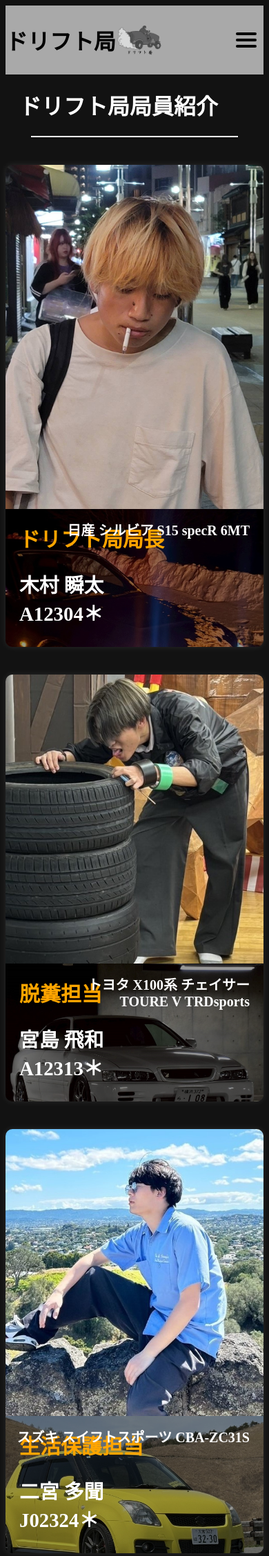
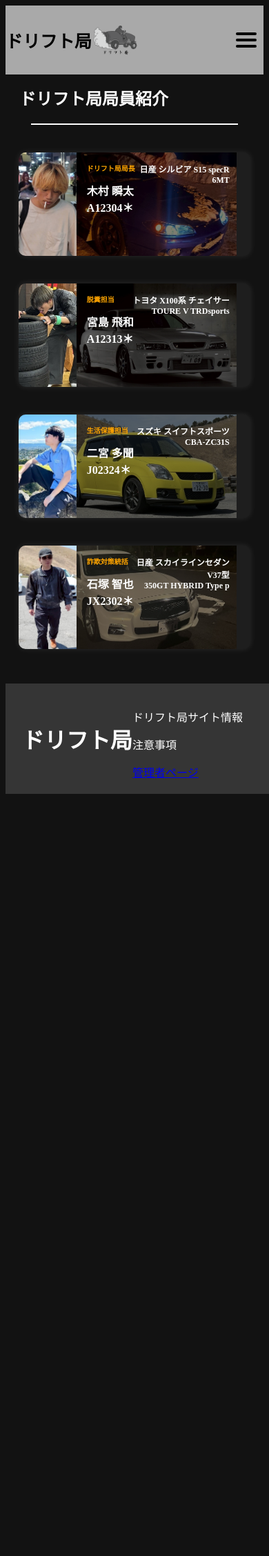
Before and after one commit to Tamon-James/drift_up, a PHP site: page /members.php in a window 390 px wide. Shown: the top 2256 px of the page at 69% size. After the commit the page ends 1151 px from the top, so only its background shows below. Run offline with PHP 8.4, Linux system fonts and the light colour scheme; a stand-in replaces the project's code that opens the database connection.

Commit message:
メンバーリストと活動報告一覧のレスポンシブデザインを改善し、CSSのアニメーションを削除しました。リンクの修正も行いました。

```diff
--- a/public/common/show.php
+++ b/public/common/show.php
@@ -48,7 +48,7 @@ $post = $stmt->fetch(PDO::FETCH_ASSOC);
                 <p>ページが見つかりません。</p>
             <?php endif; ?>
         </div>
-        <a class="back" href="../report.php">back</a>
+        <a class="back" href="../<?= htmlspecialchars($type) ?>.php">back</a>
     </div>
 </body>
 </html>
--- a/public/css/common.css
+++ b/public/css/common.css
@@ -121,7 +121,7 @@ header li{
 
 }
 
-@media all and (max-width: 768px) {
+@media all and (max-width: 950px) {
   .header-list {
     display: none;
     position: absolute;
@@ -168,4 +168,8 @@ header li{
 
 @media all and (max-width: 480px) {
 
+    .header-logo{
+        font-size: 25px;
+    }
+
 }
--- a/public/css/members.css
+++ b/public/css/members.css
@@ -13,26 +13,12 @@ font-weight: bold;
 display:flex;
 flex-wrap:wrap;
 max-width:1000px;
+height:450px;
 margin:40px auto;
 background-color:#1e1e1e;
 box-shadow:0 0 10px rgba(255,255,255,0.1);
 border-radius: 10px;
 overflow:hidden;
-animation-name:slideIn;
-animation-duration:5s;
-animation-timing-function:cubic-bezier(0.25,1,0.5,1);
-animation-fill-mode:forwards;
-}
-
-@keyframes slideIn{
-    0%{
-        transform:translateX(180px);
-        opacity:0;
-    }
-    40%,100%{
-        opacity:1;
-        transform:translateX(0);
-    }
 }
 
 .member-photo{
@@ -63,17 +49,6 @@ animation-fill-mode:forwards;
     font-family: '';
 }
 
-.member-info::before{
-    content:"";
-    position:absolute;
-    top:0;
-    left:0;
-    width:100%;
-    height:100%;
-    background-color: rgba(0,0,0,0.4); /*等価調整*/
-    z-index:0;
-}
-
 .member-list:nth-of-type(1) .member-info{
     background-image:url("../images/shunta-car1.jpg");
 }
@@ -90,9 +65,20 @@ animation-fill-mode:forwards;
     background-image:url("../images/ishi-car2.jpg");
 }
 
+.member-info::before {
+  content: "";
+  position: absolute;
+  top: 0;
+  left: 0;
+  width: 100%;
+  height: 100%;
+  background: rgba(0,0,0,0.5);
+  z-index: 1;
+}
+
 .member-info * {
     position:relative;
-    z-index:1;
+    z-index: 2;
 }
 
 .member-info h2{
@@ -115,3 +101,73 @@ animation-fill-mode:forwards;
     z-index:2;
     text-align: right;
 }
+
+@media all and (max-width: 950px) {
+  .member-list {
+    flex-wrap: hidden;
+    max-width: 90%;
+    height: 330px;
+  }
+
+  .member-photo{
+    flex: 1 1 40%;
+    max-width: 35%;
+  }
+
+  .member-photo img{
+    height: 100%;
+    object-fit: cover;
+  }
+
+  .member-info{
+    flex: 1 1 60%;
+    max-width: 60%;
+    font-size: 14px;
+    padding: 15px;
+    background-size: cover;
+    background-position: center;
+    background-repeat: no-repeat;
+  }
+
+  .role {
+    font-size: 20px;
+  }
+
+  .car-info {
+    font-size: 14px;
+  }
+}
+
+
+@media all and (max-width: 685px) {
+
+  .page-title{
+    font-size:24px;
+  }
+
+  .member-list {
+    height: 150px;
+  }
+
+  .member-photo{
+    max-width: 25%;
+  }
+
+  .member-info{
+    font-size: 12px;
+  }
+
+  .member-info h2{
+    font-size: 16px;
+  }
+
+  .role {
+    font-size: 10px;
+  }
+
+  .car-info {
+    font-size: 12px;
+    max-width: 65%;
+    padding-right: 0;
+  }
+}
--- a/public/members.php
+++ b/public/members.php
@@ -4,8 +4,8 @@
         <meta charset="UTF-8">
         <meta name="viewport" content="width=device-width, initial-scale=1">
         <title>ドリフト局公式サイト</title>
-        <link rel="stylesheet" href="css/common.css">
-        <link rel="stylesheet" href="css/members.css">
+        <link rel="stylesheet" href="/css/common.css">
+        <link rel="stylesheet" href="/css/members.css">
     </head>
 
     <body>
@@ -37,7 +37,7 @@
             <hr>
 
             <!--1stMember-->
-            <div class="member-list anim-box slidein is-animated">
+            <div class="member-list">
                 <div class="member-photo">
                     <img src="images/shunta-face2.jpg" alt="しゅんた 顔" class="face">
                 </div>
@@ -52,12 +52,12 @@
             </div>
 
             <!--2ndMember-->
-            <div class="member-list anim-box slidein is-animated">
+            <div class="member-list">
                 <div class="member-photo">
                     <img src="images/towa-face.jpg" alt="とわ 顔" class="face">
                 </div>
                 <div class="member-info">
-                    <div class=""member-info-right>
+                    <div class="member-info-right">
                          <div class="role">脱糞担当</div>
                          <h2><strong>宮島 飛和</strong><br class="id">A12313＊</h2>
                     </div>
@@ -67,12 +67,12 @@
             </div>
 
             <!--3rdMember-->
-            <div class="member-list anim-box slidein is-animated">
+            <div class="member-list">
                 <div class="member-photo">
                     <img src="images/tamon-face.jpg" alt="多聞 顔" class="face">
                 </div>
                 <div class="member-info">
-                    <div class=""member-info-right>
+                    <div class="member-info-right">
                          <div class="role">生活保護担当</div>
                          <h2><strong>二宮 多聞</strong><br class="id">J02324＊</h2>
                     </div>
@@ -82,12 +82,12 @@
             </div>
 
             <!--4thMember-->
-            <div class="member-list anim-box slidein is-animated">
+            <div class="member-list">
                 <div class="member-photo">
                     <img src="images/ishi-face.jpg" alt="いし 顔" class="face">
                 </div>
                 <div class="member-info">
-                    <div class=""member-info-right>
+                    <div class="member-info-right">
                          <div class="role">詐欺対策統括</div>
                          <h2><strong>石塚 智也</strong><br class="id">JX2302＊</h2>
                     </div>
```
Also changed, not shown: public/css/report.css (+38 -0 lines), public/news.php (+28 -0 lines), public/report.php (+3 -10 lines).
